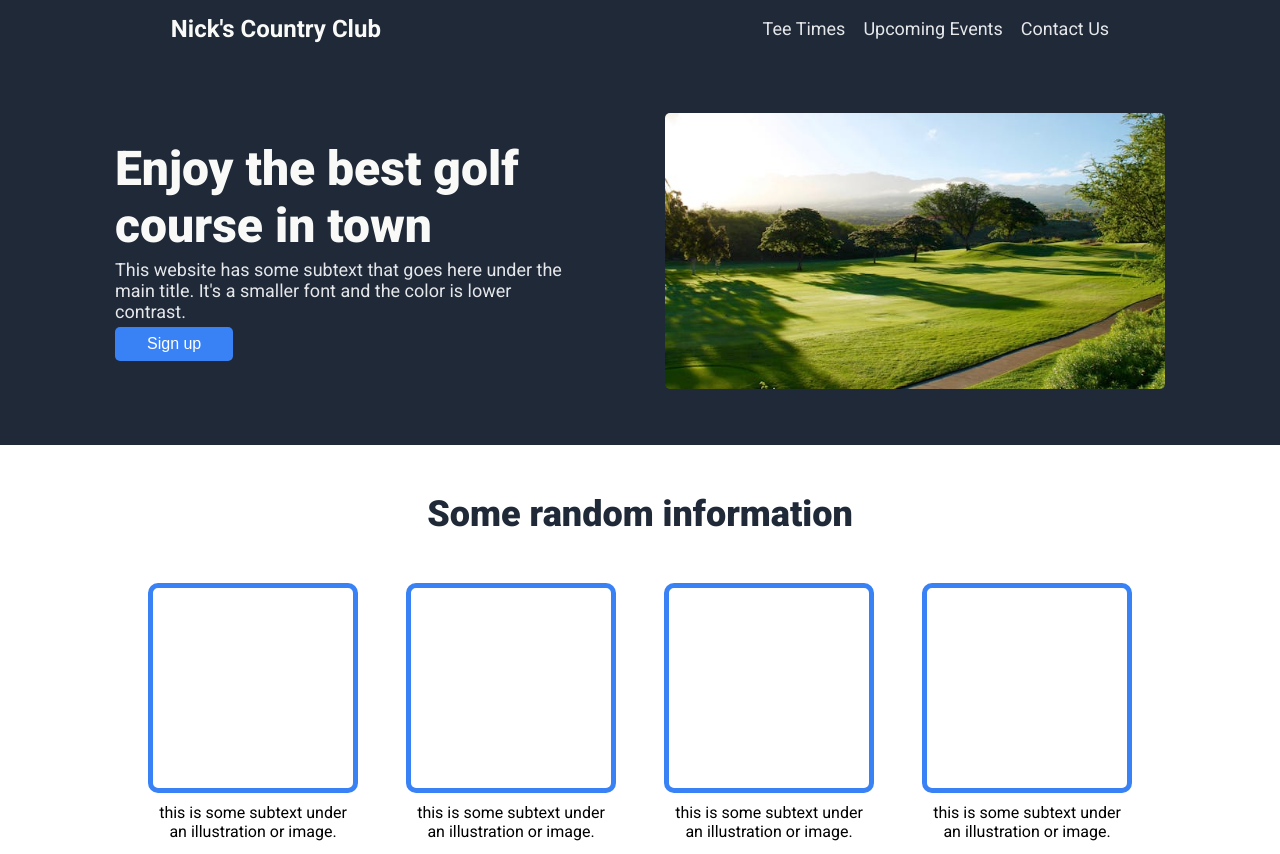
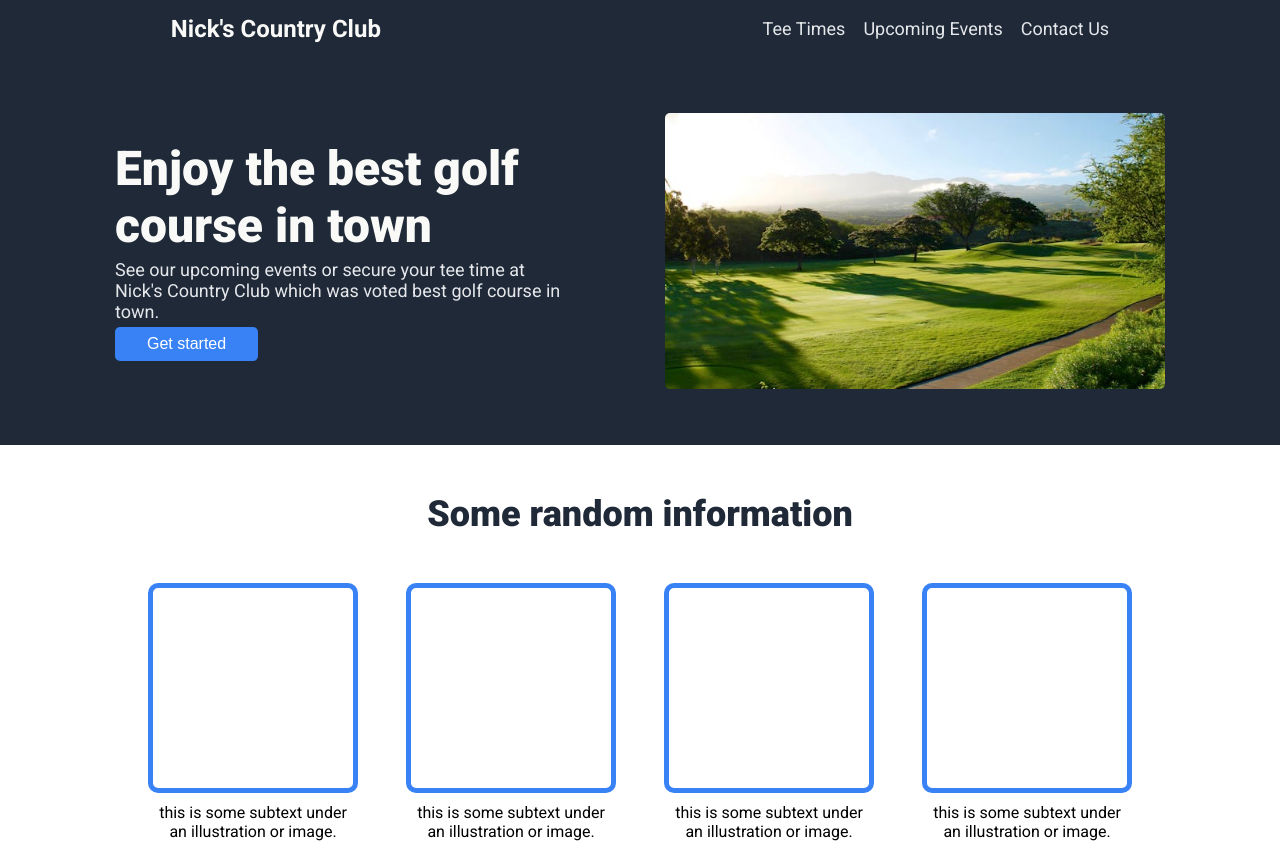
Before and after one commit to Nick-Battista/landing-page, a plain HTML site: page index.html in a window 1280 px wide. Shown: the top 854 px of the page. Drawn offline with Linux system fonts and the light colour scheme.

Commit message:
feat: add correct text to section one
Add correct text to subtext and button on section one.

```diff
--- a/index.html
+++ b/index.html
@@ -20,9 +20,8 @@
     <div class="section-one">
         <div class="left-side">
             <h1>Enjoy the best golf course in town</h1>
-            <p>This website has some subtext that goes here under the main title. It's a smaller font and the color is lower
-                contrast.</p>
-            <button>Sign up</button>
+            <p>See our upcoming events or secure your tee time at Nick's Country Club which was voted best golf course in town.</p>
+            <button>Get started</button>
         </div>
         <img src="images/main-image.jpg" alt="Golf course image" class="right-side">
     </div>
```
